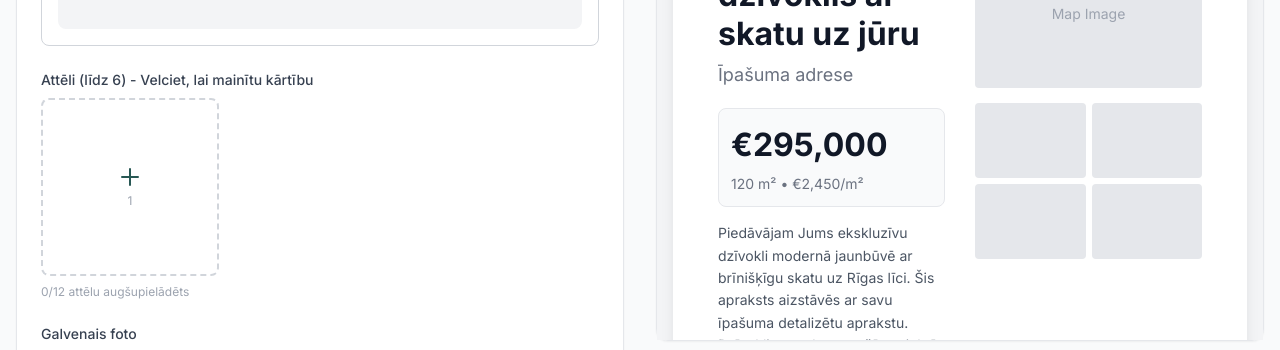
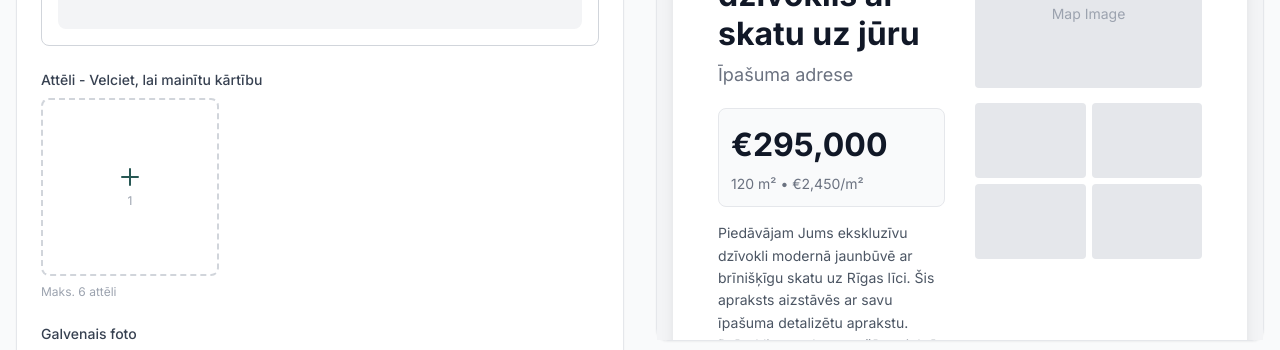
Before and after one commit to klavsveg99/real-estate-flyer-generator, a Next.js app: page / in a window 1280 px wide. Both pictures are taken after a click on the button "Attēli". Shown: the part 403-753 px from the top of the page. Built offline with nearby package versions, Linux system fonts and the light colour scheme; what @react-pdf/renderer would draw is missing.

Commit message:
Remove (līdz 6) text, limit to 6 for 2-col and 12 for 1-col

```diff
--- a/app/components/FlyerPdf.tsx
+++ b/app/components/FlyerPdf.tsx
@@ -77,7 +77,8 @@ export function FlyerPdfDocument({ listing, mapImage, galleryImages, galvenaisFo
     listing.pricePerSqm && `${formatPrice(listing.pricePerSqm)}/m²`,
   ].filter(Boolean).join(' • ');
 
-  const galleryItems = galleryImages.slice(0, 6);
+  const maxImages = singleColumnLayout ? 12 : 6;
+  const galleryItems = galleryImages.slice(0, maxImages);
 
   const stylesSingleCol = StyleSheet.create({
     page: { padding: 40, fontFamily: 'DejaVuSans', backgroundColor: '#ffffff' },
--- a/app/lib/utils.ts
+++ b/app/lib/utils.ts
@@ -1,6 +1,6 @@
 import { ListingData } from '@/app/types';
 
-export const CACHE_BUST = 'v=9';
+export const CACHE_BUST = 'v=10';
 
 export function formatPrice(value: string): string {
   const num = parseFloat(value.replace(/[^0-9.]/g, ''));
--- a/app/page.tsx
+++ b/app/page.tsx
@@ -397,7 +397,8 @@ function ImageSection({ formState, updateMapImage, updateGalleryImages, updateGa
 
   const handleGalleryFiles = async (e: React.ChangeEvent<HTMLInputElement>) => {
     const files = Array.from(e.target.files || []);
-    const remaining = 12 - formState.galleryImages.length;
+    const maxImages = formState.singleColumnLayout ? 12 : 6;
+    const remaining = maxImages - formState.galleryImages.length;
     const filesToAdd = files.slice(0, remaining);
 
     let loadedCount = 0;
@@ -468,7 +469,7 @@ function ImageSection({ formState, updateMapImage, updateGalleryImages, updateGa
         </div>
       </div>
       <div>
-        <label className="block text-sm font-medium text-gray-700 mb-2">Attēli (līdz 6) - Velciet, lai mainītu kārtību</label>
+        <label className="block text-sm font-medium text-gray-700 mb-2">Attēli - Velciet, lai mainītu kārtību</label>
         <div className="grid grid-cols-3 gap-3">
           {formState.galleryImages.map((img, i) => (
             <div
@@ -485,7 +486,7 @@ function ImageSection({ formState, updateMapImage, updateGalleryImages, updateGa
               <span className="absolute bottom-1 left-1 bg-black bg-opacity-50 text-white text-xs px-1 rounded">{i + 1}</span>
             </div>
           ))}
-          {formState.galleryImages.length < 12 && (
+          {formState.galleryImages.length < (formState.singleColumnLayout ? 12 : 6) && (
             <label className="border-2 border-dashed border-gray-300 rounded-lg aspect-square flex flex-col items-center justify-center cursor-pointer hover:border-[#285854] hover:bg-[#285854]/10 transition-colors">
               <input type="file" accept="image/*" multiple className="hidden" onChange={handleGalleryFiles} />
               <div style={{ color: '#285854' }}>
@@ -495,7 +496,7 @@ function ImageSection({ formState, updateMapImage, updateGalleryImages, updateGa
             </label>
           )}
         </div>
-        <div className="mt-2 text-xs text-gray-400">{formState.galleryImages.length}/12 attēlu augšupielādēts</div>
+        <div className="mt-2 text-xs text-gray-400">Maks. {formState.singleColumnLayout ? 12 : 6} attēli</div>
       </div>
       <div>
         <label className="block text-sm font-medium text-gray-700 mb-2">Galvenais foto</label>
```
